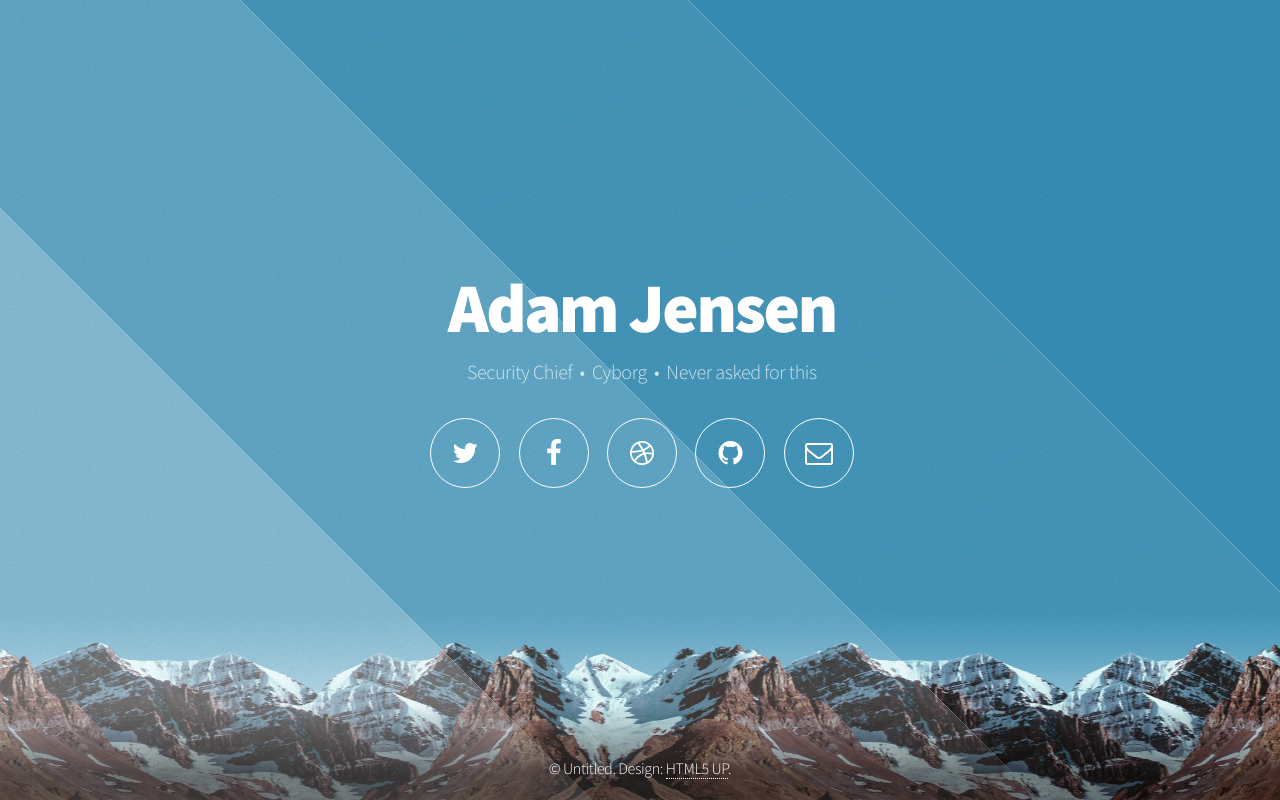
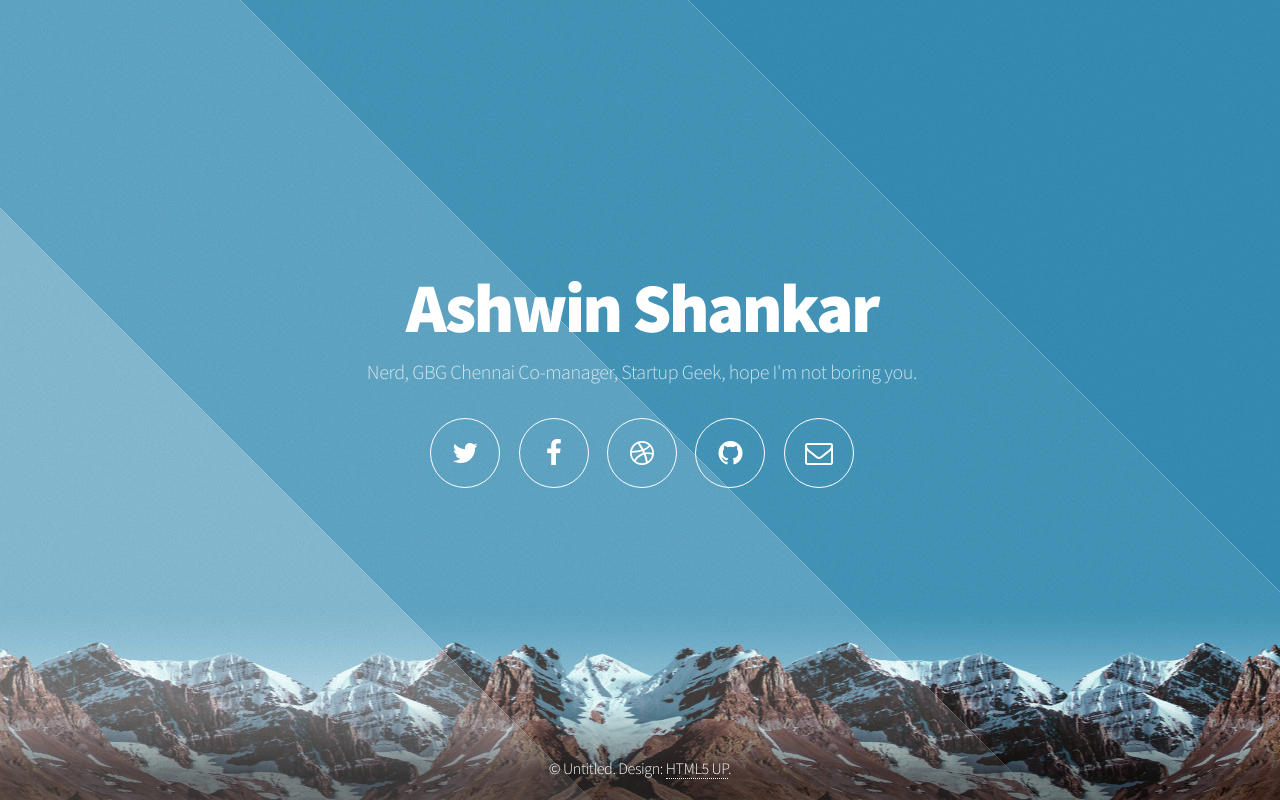
Before and after one commit to shankscoder/landingpage, a plain HTML site: page index.html in a window 1280 px wide. Drawn offline with Linux system fonts and the light colour scheme.

Commit message:
Edited to my info. still a lot to do

```diff
--- a/index.html
+++ b/index.html
@@ -30,8 +30,8 @@
 
 				<!-- Header -->
 					<header id="header">
-						<h1>Adam Jensen</h1>
-						<p>Security Chief &nbsp;&bull;&nbsp; Cyborg &nbsp;&bull;&nbsp; Never asked for this</p>
+						<h1>Ashwin Shankar</h1>
+						<p>Nerd, GBG Chennai Co-manager, Startup Geek, hope I'm not boring you.</p>
 						<nav>
 							<ul>
 								<li><a href="#" class="icon fa-twitter"><span class="label">Twitter</span></a></li>
```
